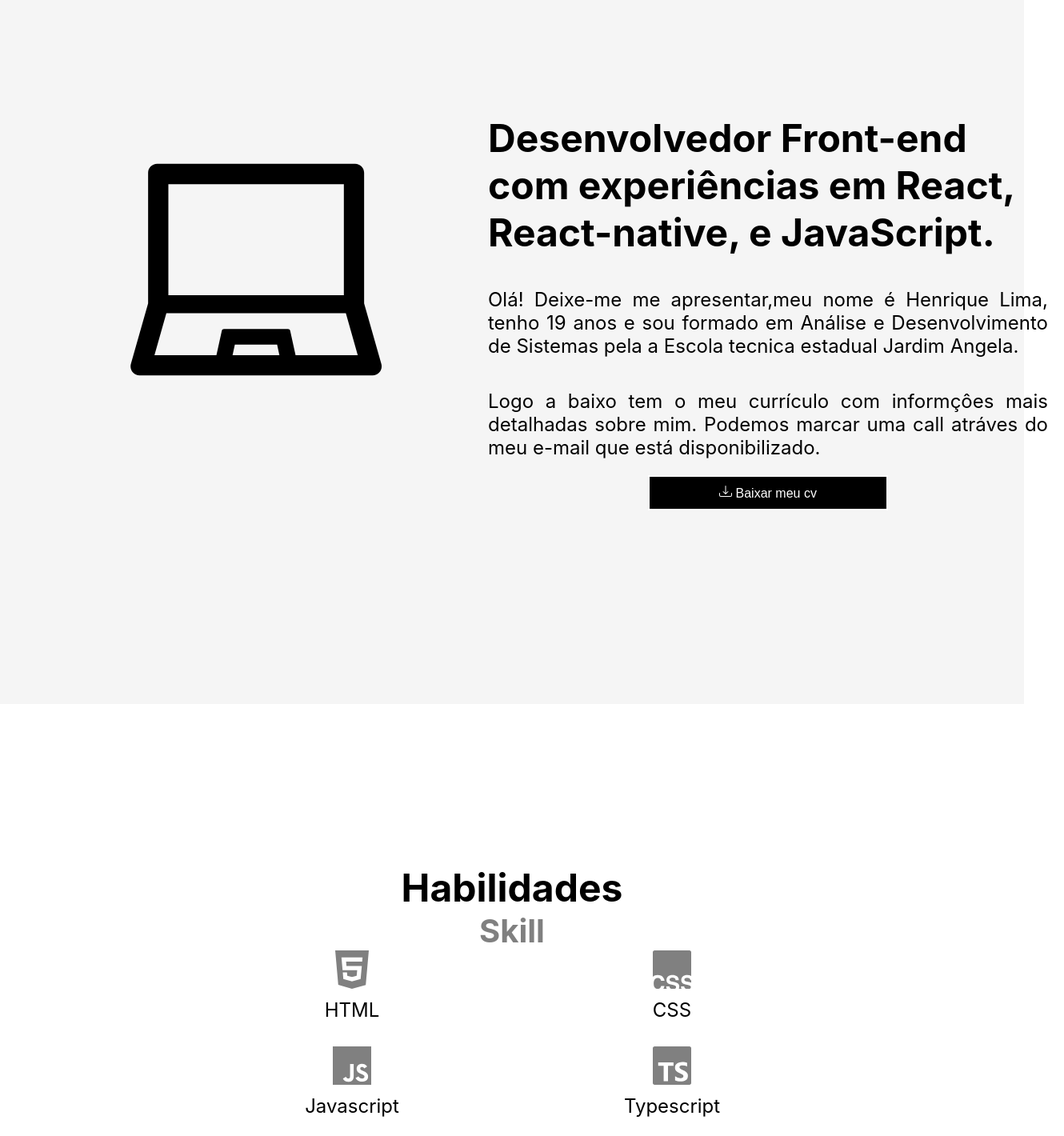
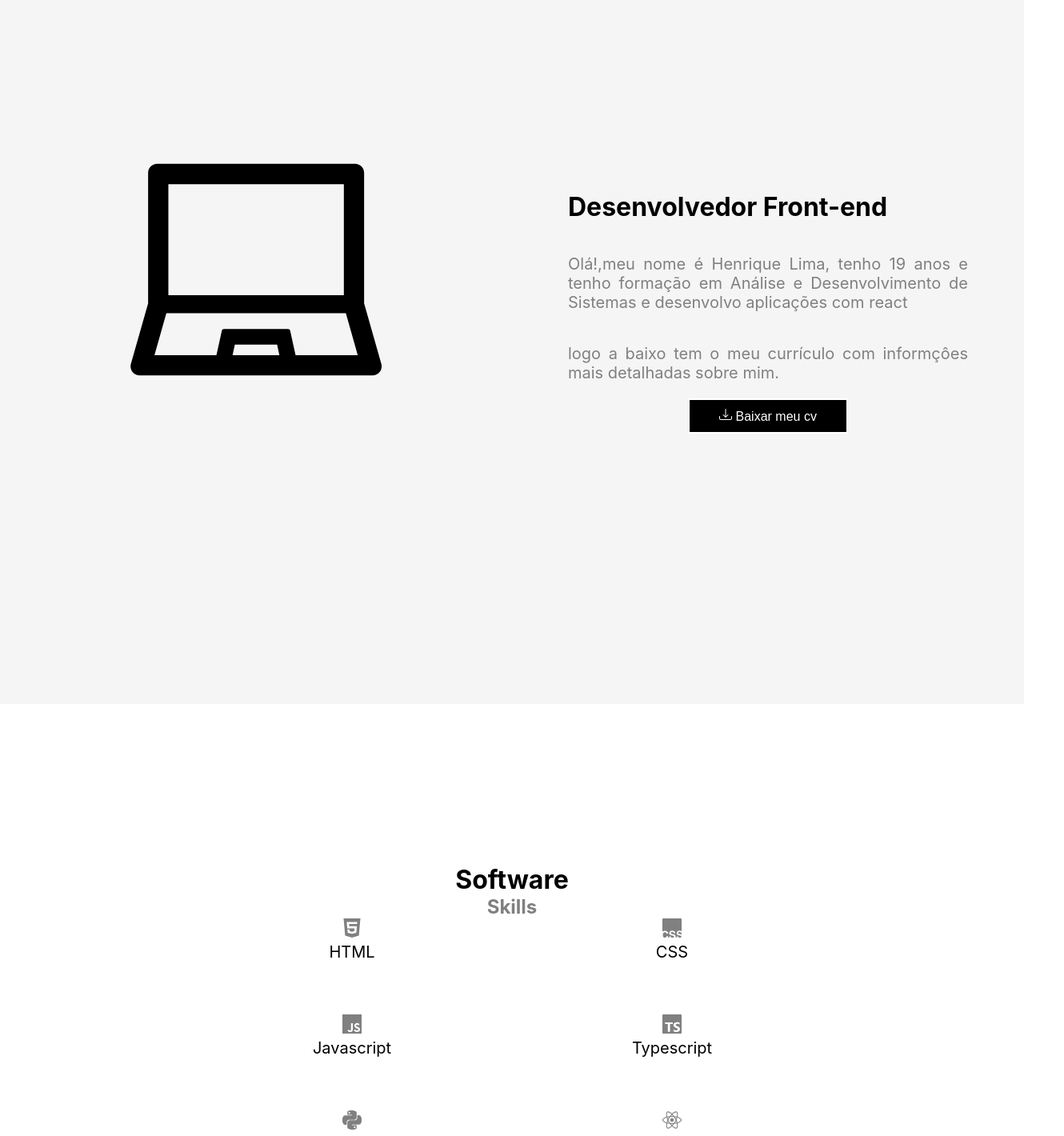
Before and after one commit to HenriHTTP/Portifolio.Web, a React (Create React App) app: page / in a window 1280 px wide. Shown: the part 1120-2540 px from the top of the page at 80% size, 1330 px wide, since content can reach past the window. Built offline with nearby package versions, Linux system fonts and the light colour scheme.

Commit message:
new design

```diff
--- a/src/App.js
+++ b/src/App.js
@@ -3,6 +3,7 @@ import Navbar from './components/Navbar/navbar';
 import About from './components/about/about';
 import Info from './components/Info/info';
 import Project from './components/projects/projects';
+import Contact from './components/contact/contact';
 function App() {
   return (
    <>
@@ -10,6 +11,7 @@ function App() {
     <About/>
     <Info/>
     <Project/>
+    <Contact/>
    </>
   );
 }
--- a/src/components/Info/info.jsx
+++ b/src/components/Info/info.jsx
@@ -7,8 +7,8 @@ export default function info (){
         <>
         <div id='tec' className='AboutContent'>
             <div className="frontend">
-                <h1>Habilidades</h1>
-                <h2>Skill</h2>
+                <h1>Software</h1>
+                <h2>Skills</h2>
 
 
             <div className="card-main">
--- a/src/components/Info/style/info.css
+++ b/src/components/Info/style/info.css
@@ -14,12 +14,12 @@
     width: 800px;
 }
 .frontend h1{
-   font-size: 3em;
+   font-size: 2em;
    text-align: center;
 
 }
 .frontend h2{
-    font-size: 2.5em;
+    font-size: 1.5em;
     text-align: center;
     color:gray;
  }
@@ -35,14 +35,15 @@
     height: 120px;
  }
  .card-tec p{
-   font-size: 1.5em;
+   font-size: 1.25em;
    text-align: center;
  }
  .card-tec h3{
-    font-size: 3em;
+    font-size: 1.5em;
     text-align: center;
     color:gray;
   }
+
 
 
 
--- a/src/components/Navbar/styles/navbar.css
+++ b/src/components/Navbar/styles/navbar.css
@@ -11,7 +11,7 @@
     padding: 0px;
     background-image:url('../img/foto1.gif');
     background-repeat: no-repeat;
-    background-size: 100%;
+    background-size: 100% 100%;
 }
 .navbar{
     height: 100px;
--- a/src/components/about/about.jsx
+++ b/src/components/about/about.jsx
@@ -20,9 +20,9 @@ export default function about(){
         </div>
         <div className='AboutMe'>
         <main>
-        <h1>Desenvolvedor Front-end com experiências em React, React-native, e JavaScript.</h1>
-        <p>Olá! Deixe-me me apresentar,meu nome é Henrique Lima, tenho 19 anos e sou formado em Análise e Desenvolvimento de Sistemas pela a Escola tecnica estadual Jardim Angela.</p>
-        <p>Logo a baixo tem o meu currículo com informçôes mais detalhadas sobre mim. Podemos marcar uma call atráves do meu e-mail que está disponibilizado.</p>
+        <h1>Desenvolvedor Front-end</h1>
+        <p>Olá!,meu nome é Henrique Lima, tenho 19 anos e tenho formação em Análise e Desenvolvimento de Sistemas e desenvolvo aplicações com react</p>
+        <p>logo a baixo tem o meu currículo com informçôes mais detalhadas sobre mim.</p>
             <div className="buttons-contact">
                 <button  onClick={openCV}><BsDownload /> Baixar meu cv</button>
             </div>
--- a/src/components/about/style/about.css
+++ b/src/components/about/style/about.css
@@ -20,17 +20,17 @@
 }
 .AboutMe h1{
     color:black;
-    font-size: 3em;
+    font-size: 2em;
     text-align: left;
     padding: 20px;
     margin: auto;
 }
 .AboutMe p{
-    color:black;
-    font-size: 1.5em;
+    color:gray;
+    font-size: 1.25em;
     text-align: justify;
     padding: 20px;
-    width: 700px;
+    width: 500px;
 }
 .forimg{
     width: 40vw;
@@ -55,13 +55,13 @@
     margin: auto;
  }
  .buttons-contact{
-    width: 720px;
+    width:500px;
     margin: auto;
     display: flex;
     justify-content: space-around;
  }
  .buttons-contact button{
-    width: 300px;
+    width: 200px;
     padding: 10px;
     background-color: black;
     color: white;
--- /dev/null
+++ b/src/components/contact/contact.jsx
@@ -0,0 +1,32 @@
+import React from 'react'
+import './style/contact.css'
+import {AiOutlineWhatsApp,AiFillGithub,AiFillLinkedin} from 'react-icons/ai'
+
+export default function Contact() {
+    const whatsapp = () => {
+        window.open('https://api.whatsapp.com/send?phone=551195804462')
+    }
+    const linkedin = () => {
+        window.open('https://www.linkedin.com/in/henrique-s-da-silva-3115b1228/')
+    }
+    const git = () => {
+        window.open('https://github.com/HenriHTTP')
+    }
+return (
+    <>
+    <div className='ContactContainer'>
+
+        <div className='Contact'>
+        <h1>contatos</h1>
+
+
+        <div className='ContactContent'>
+            <button  onClick={git}><AiFillGithub/> Git</button>
+            <button onClick={linkedin}><AiFillLinkedin/> Linkendin</button>
+            <button onClick={whatsapp}><AiOutlineWhatsApp/> WhatsApp</button>
+        </div>
+    </div>
+    </div>
+    </>
+)
+}
--- /dev/null
+++ b/src/components/contact/style/contact.css
@@ -0,0 +1,41 @@
+.ContactContainer{
+    width: 100%;
+    margin: 0px;
+    height: 500px;
+    padding: 0px;
+    background:white;
+    display: flex;
+    justify-content: center;
+    flex-direction: column;
+}
+.Contact{
+    width: 900px;
+    margin:auto;
+    height: 400px;
+    padding: 0px;
+    display: flex;
+    justify-content: center;
+    flex-direction: column;
+}
+.Contact h1{
+    font-size: 2em;
+    text-align: center;
+    padding: 20px;
+}
+.ContactContent{
+    width: 700px;
+    margin: 0px;
+    padding: 0px;
+    display: flex;
+    justify-content: space-around;
+    margin: auto;
+
+}
+.ContactContent button{
+    width: 200px;
+    margin: 0px;
+    height: 50px;
+    background-color: white;
+    border: none;
+    font-size: 1.2em;
+}
--- a/src/components/projects/projects.jsx
+++ b/src/components/projects/projects.jsx
@@ -1,6 +1,6 @@
 import './style/projects.css'
 import {SiMyanimelist} from 'react-icons/si'
-import{BsMap,BsCheck2Square} from 'react-icons/bs'
+import{BsMap} from 'react-icons/bs'
 
 
 export default function Project(){
@@ -9,27 +9,28 @@ export default function Project(){
             <div id="project" className="AboutProjects">
                 <div className="Titles">
                     <h1 className='Projecth1'> Projetos</h1>
+                    <h3 className='Projecth3'> Pessoais</h3>
                     <div className="containerCards">
                     <div className="CardProjecs" onClick={() => window.open('https://anime-henrihttp.vercel.app/')}>
                         <h1>Buscador de animes</h1>
                         <h2><SiMyanimelist/></h2>
 
                         <p>Ao acessar, o usuário poderá buscar pelo título do anime e ter acesso a uma série de dados como notas e avaliações de outros usuários, entre outros atributos do anime pesquisado.</p>
-                        <button  onClick={() => window.open('https://anime-henrihttp.vercel.app/')}><BsCheck2Square/>Ver mais</button>
+                        <button  onClick={() => window.open('https://anime-henrihttp.vercel.app/')}>Ver mais</button>
                     </div>
                     <div className="CardProjecs" onClick={() => window.open('https://search-cep-alpha.vercel.app/')}>
                         <h1>Buscador de CEP</h1>
                         <h2><BsMap/></h2>
 
                         <p>Ao inserir o CEP na interface, a aplicação faz uma requisição à API e retorna informações de logradouro, bairro, cidade e estado ao usuario</p>
-                        <button  onClick={() => window.open('https://search-cep-alpha.vercel.app/')}><BsCheck2Square/>ver mais</button>
+                        <button  onClick={() => window.open('https://search-cep-alpha.vercel.app/')}>ver mais</button>
                     </div>
                     <div className="CardProjecs">
                         <h1>Academia</h1>
 
 
-                        <p>Lorem ipsum dolor sit amet consectetur adipisicing elit.</p>
-                        <button><BsCheck2Square/>Ver mais</button>
+                        <p>Em desenvolvimento</p>
+                       {/* <button disabled><BsCheck2Square/>Ver mais</button>-->*/}
                     </div>
                     </div>
                     </div>
--- a/src/components/projects/style/projects.css
+++ b/src/components/projects/style/projects.css
@@ -23,7 +23,7 @@
 .CardProjecs{
     width: 300px;
     height: 500px;
-    background: black;
+    background: white;
     border-radius: 10px;
     display: flex;
     justify-content: space-around;
@@ -40,13 +40,13 @@
     font-size: 1em;
     text-align: center;
     padding: 10px;
-    color: white;
+    color: black;
  }
  .CardProjecs h2{
-  font-size: 5em;
+  font-size: 2em;
   text-align: center;
   padding: 10px;
-  color: white;
+  color: black;
 }
  .Titles {
    margin: auto;
@@ -54,16 +54,21 @@
 
  }
  .Projecth1{
-    font-size: 3em;
+    font-size: 2em;
     text-align: center;
     padding: 10px;
  }
+ .Projecth3{
+  font-size: 1.5em;
+  text-align: center;
+  color: gray;
+}
  .CardProjecs p{
     padding: 10px;
     text-align: left;
     width: 200px;
     margin: auto;
-    color: white;
+    color: gray;
  }
  .CardProjecs img{
    margin: auto;
```
